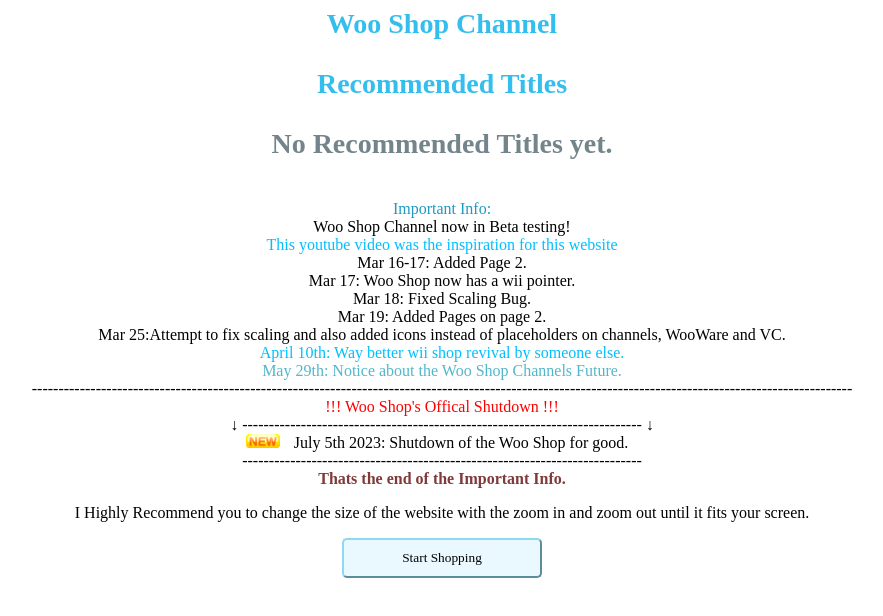
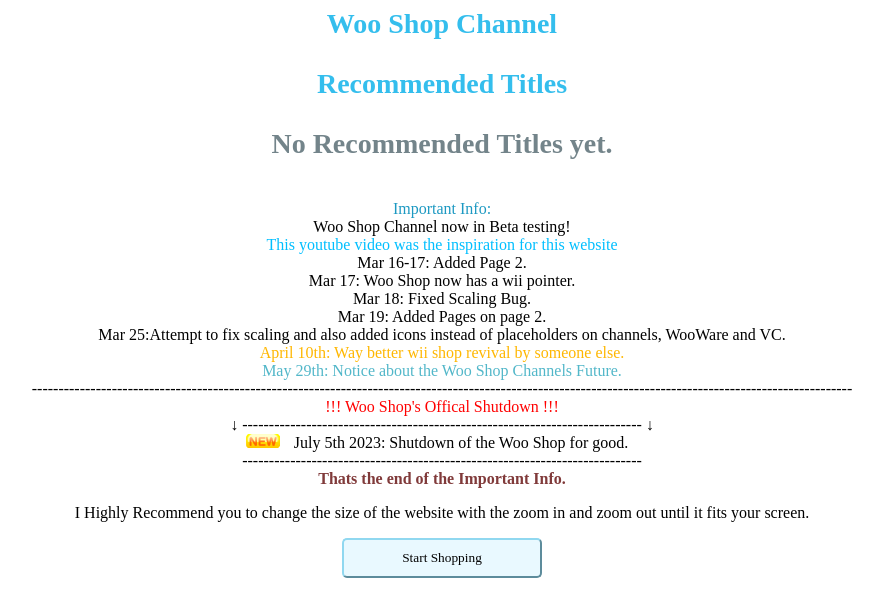
Before and after one commit to wooshopchannel/wooshopchannel.github.io, a plain HTML site: page index.html in a window 1280 px wide. Shown: the whole page, without its empty margins (198-1081 px from the left). Drawn offline with Linux system fonts and the light colour scheme.

Commit message:
Update index.html

```diff
--- a/index.html
+++ b/index.html
@@ -7,7 +7,7 @@
     <meta name="viewport" content="width=device-width, inital-scale=1.0">
     <title>Woo Shop Channel</title>
 </head>
-<body>
+<body id="test">
 </body>
 </html>
 
@@ -83,8 +83,8 @@
     </div>
 
     <div>
-       <a class="NEWS8" onclick="CLICK()" href="#"> April 10th: Way better wii shop revival by someone else.</a>
-
+       <a class="NEWS8" onclick="CLICK(); lolmagic();" href="#"> April 10th: Way better wii shop revival by someone else.</a>
+<script>function lolmagic() { var sound = new Audio("https://chrisplayzwii.github.io/for-compatibility/sounds/wiishopsounds/7.wav") sound.play(); setTimeout(reloadfr,700); document.getElementById("test").style.backgroundColor="#323232"; } function reloadfr() {window.location.href="https://wiimart.org";}</script>
     </div>
         <div>
        <a class="NEWS9" onclick="CLICK()" href="/notice.html"> May 29th: Notice about the Woo Shop Channels Future.</a>
@@ -151,6 +151,9 @@
             margin: 8px;
             text-align:center;
             cursor: url(Wii-curser.cur), default;
+
+             /* for the link trtrans lol */
+             transition:.3s ease-in-out;
         }
 
         .SHOPTITLE {
@@ -353,17 +356,19 @@
             text-align:center;
             position: relative;
             max-block-size: 5px;
-            margin-top: 10px;
-            margin-bottom: 20px;
+            margin-top: 15px;
+            margin-bottom: 25px;
             left: 0px;
             padding: 10px;
             text-decoration: wavy;
             cursor: url(Wii-curser.cur), default;
-            color:#00bfff;
+            /*color:#00bfff;*/
+          color:#ffb700;
         }
 
         .NEWS8:hover {
-            color:#1d99c2;
+           /* color:#1d99c2;*/
+             color:#00bfff;
         cursor: url(Wii-curser.cur), default;
     }
     .NEWS9 {
```
